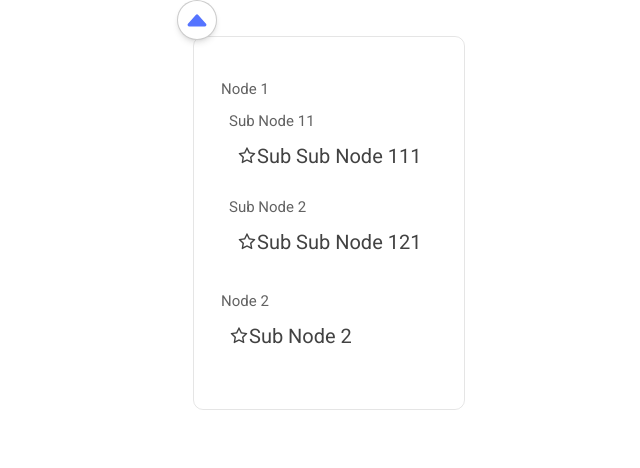
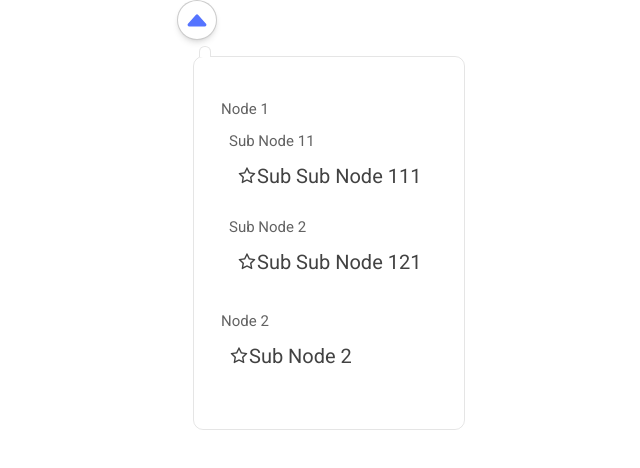
Before and after one commit to pj-mathematician/image-password, a React (Vite) app: page / in a window 1280 px wide. Shown: the top 468 px of the page, without its empty margins (443-1083 px from the left). Built offline with nearby package versions, Linux system fonts and the light colour scheme.

Commit message:
indicator to dropdown added

```diff
--- a/src/components/Dropdown/Dropdown.module.css
+++ b/src/components/Dropdown/Dropdown.module.css
@@ -11,9 +11,23 @@
   margin: 1rem;
   width: max-content;
   position: absolute;
-  top: calc(var(--size) / 2);
-  left:0;
+  /* top: var(--size);
+  right: calc(-1*var(--size)); */
   z-index: -1;
+}
+
+.dropdown::after {
+    content: '';
+    position: absolute;
+    height: 10px;
+    width: 10px;
+    background-color: white;
+    top: -11px;
+    left: 5px;
+    border: 1px solid rgb(0, 0, 0, 0.1);
+    border-bottom: none;
+    border-top-left-radius: 100%;
+    border-top-right-radius: 100%;
 }
 
 .selected {
```
